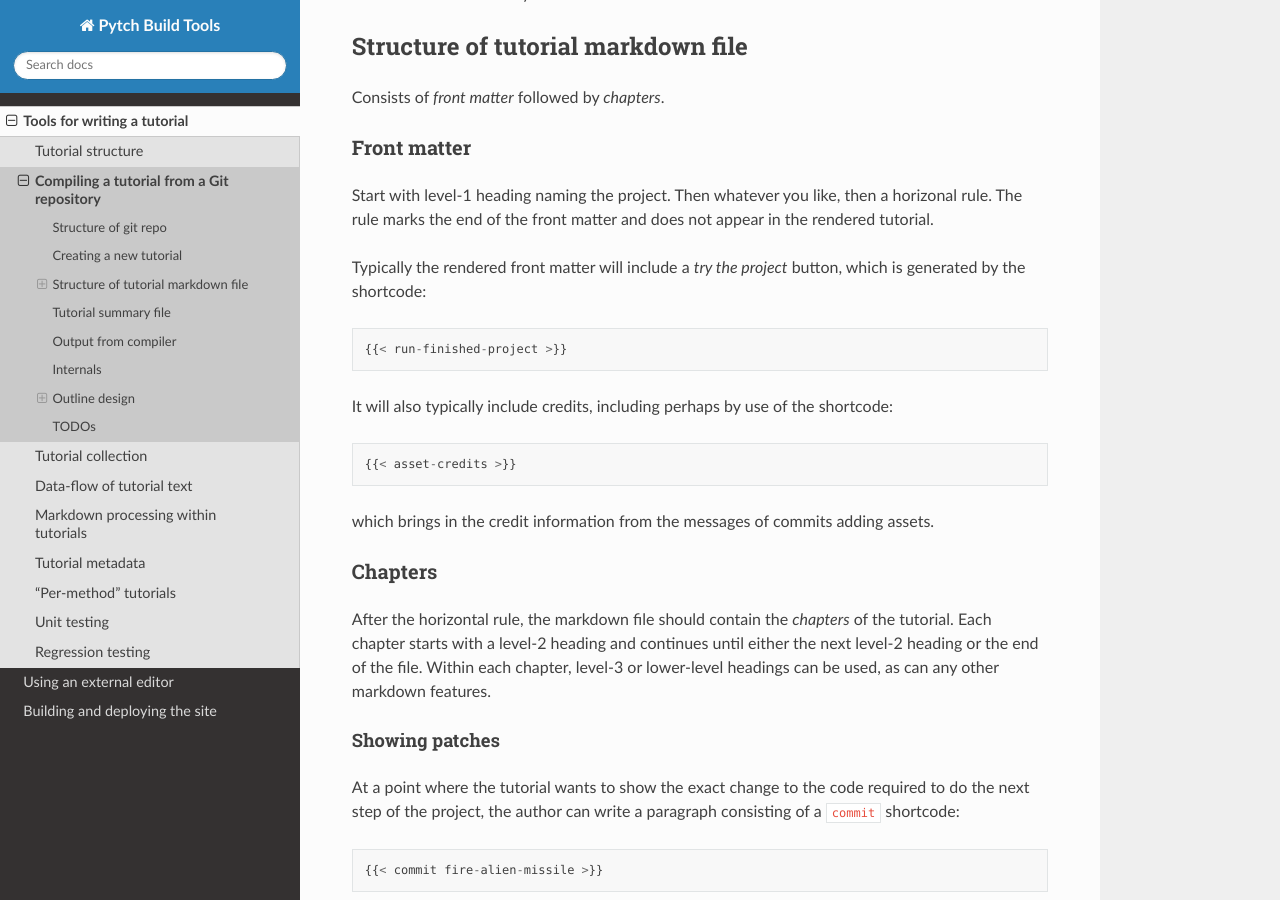
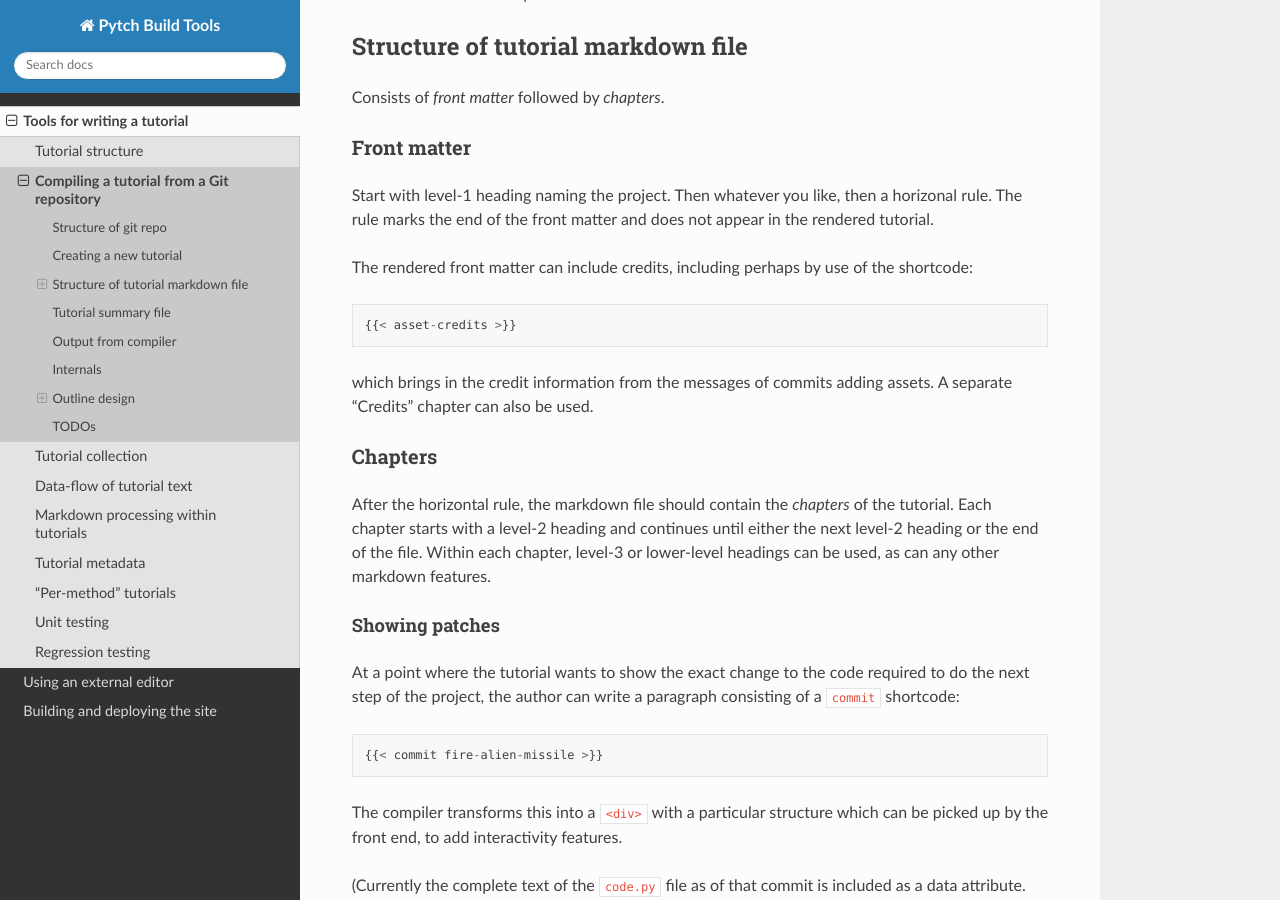
Before and after one commit to pytchlang/pytch-build, a Sphinx documentation site: the page built from doc/source/tutorialcompiler/fromgitrepo.rst, in a window 1280 px wide and 900 px high, scrolled down 1066 px. Built offline with Sphinx 7.4.7 and the Read the Docs theme 3.1.0, drawn with Linux system fonts in a browser that asks for light colours.

Commit message:
Update docs

```diff
--- a/doc/source/tutorialcompiler/fromgitrepo.rst
+++ b/doc/source/tutorialcompiler/fromgitrepo.rst
@@ -60,18 +60,13 @@
 like, then a horizonal rule.  The rule marks the end of the front
 matter and does not appear in the rendered tutorial.
 
-Typically the rendered front matter will include a *try the project*
-button, which is generated by the shortcode::
-
-  {{< run-finished-project >}}
-
-It will also typically include credits, including perhaps by use of the
-shortcode::
+The rendered front matter can include credits, including perhaps by
+use of the shortcode::
 
   {{< asset-credits >}}
 
 which brings in the credit information from the messages of commits
-adding assets.
+adding assets.  A separate "Credits" chapter can also be used.
 
 
 Chapters
```
